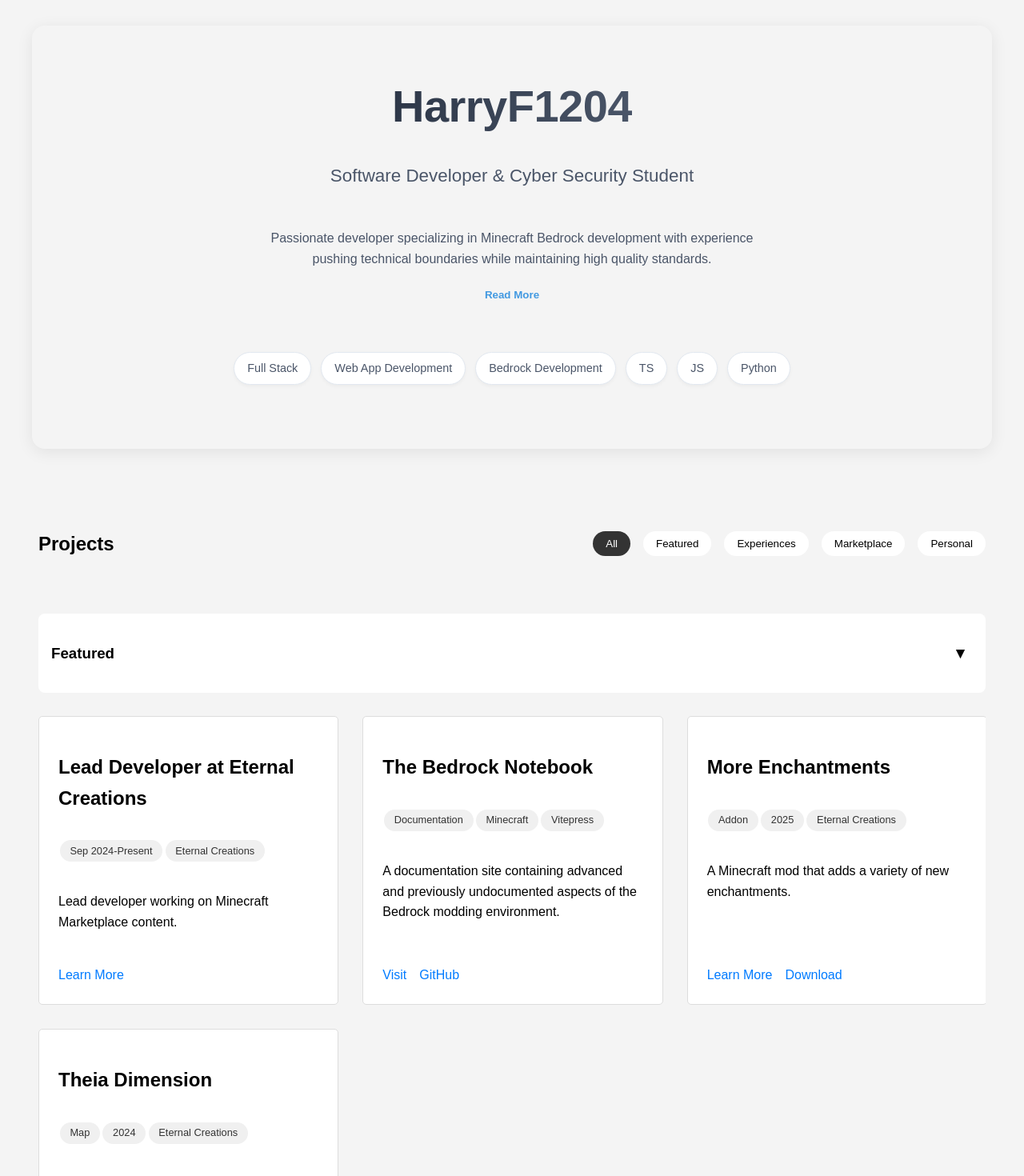
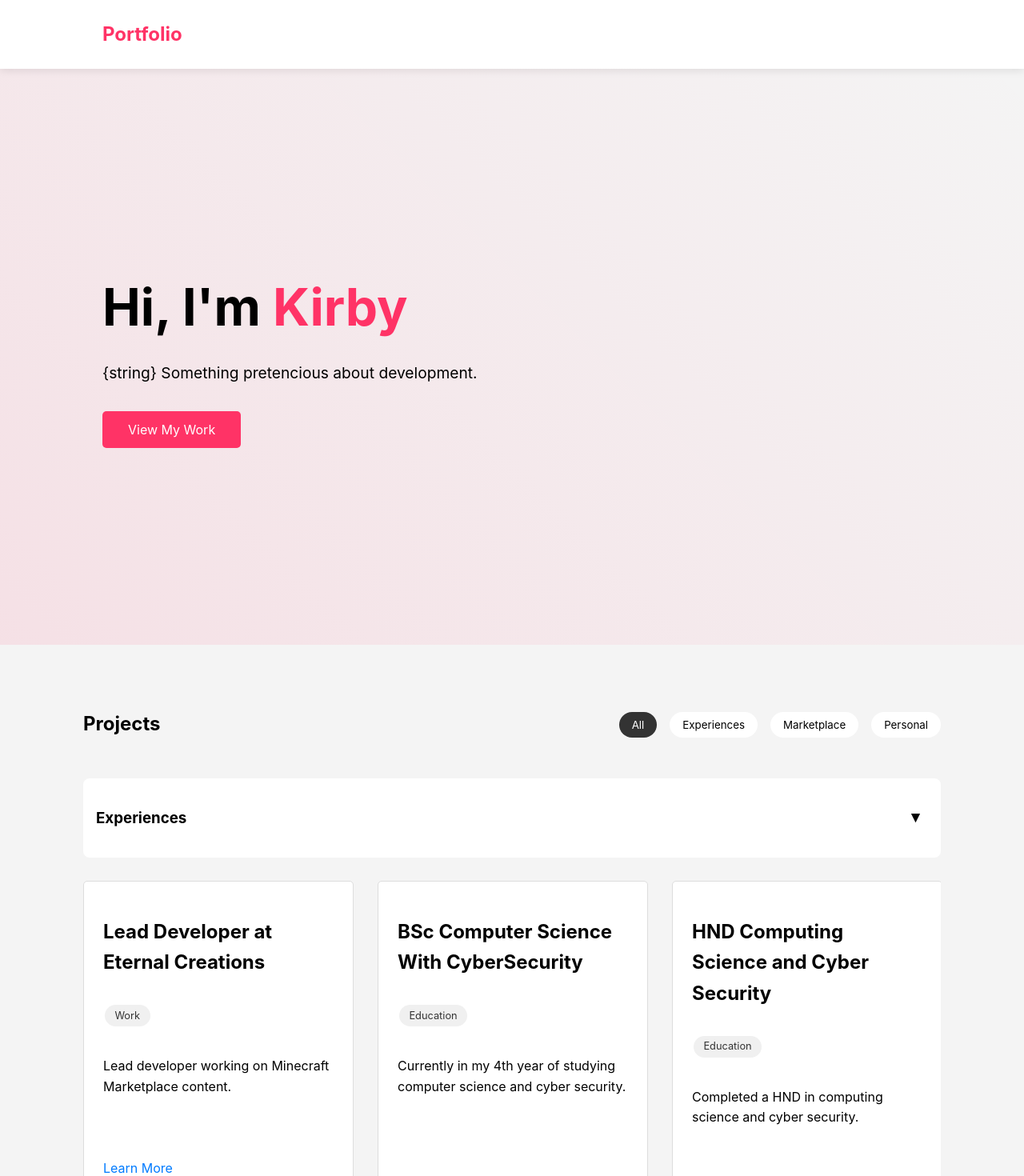
Before and after one commit to HarryF1204/PortfolioSite, a Vue app: page / in a window 1280 px wide. Shown: the top 1470 px of the page at 80% size. Built offline with nearby package versions, Linux system fonts and the light colour scheme.

Commit message:
UI update

```diff
--- a/src/data/projects.js
+++ b/src/data/projects.js
@@ -1,63 +1,8 @@
 export default {
-    featured: [
-        {
-            name: 'Lead Developer at Eternal Creations',
-            tags: ['Sep 2024-Present', 'Eternal Creations'],
-            description: 'Lead developer working on Minecraft Marketplace content.',
-            links: [
-                { label: 'Learn More', path: 'https://eternalcreations.games' }
-            ]
-        },
-        {
-            name: 'The Bedrock Notebook',
-            tags: ['Documentation', 'Minecraft', 'Vitepress'],
-            description: 'A documentation site containing advanced and previously undocumented aspects of the Bedrock modding environment.',
-            links: [
-                {
-                    label: 'Visit',
-                    path: 'https://harryf1204.github.io/Bedrock-Notebook/'
-                },
-                {
-                    label: 'GitHub',
-                    path: 'https://github.com/HarryF1204/Bedrock-Notebook'
-                }
-            ]
-        },
-        {
-            name: 'More Enchantments',
-            tags: ['Addon', '2025', 'Eternal Creations'],
-            description: 'A Minecraft mod that adds a variety of new enchantments.',
-            links: [
-                {
-                    label: 'Learn More',
-                    path: '/PortfolioSite/#/marketplace/more_enchantment_addon'
-                },
-                {
-                    label: 'Download',
-                    path: 'https://www.minecraft.net/en-us/marketplace/pdp?id=dfa41d12-3d83-4e4c-b3f0-dd5e91e85340'
-                }
-            ]
-        },
-        {
-            name: 'Theia Dimension',
-            tags: ['Map', '2024', 'Eternal Creations'],
-            description: 'Adds a new dimension to minecraft with new biomes, mobs, and structures.',
-            links: [
-                {
-                    label: 'Learn More',
-                    path: '/PortfolioSite/#/marketplace/theia_dimension'
-                },
-                {
-                    label: 'Download',
-                    path: 'https://www.minecraft.net/en-us/marketplace/pdp?id=c3ae311a-5209-495d-b019-985aecb952dd'
-                }
-            ]
-        }
-    ],
     experiences: [
         {
             name: 'Lead Developer at Eternal Creations',
-            tags: ['Sep 2024-Present', 'Eternal Creations'],
+            tags: ['Work'],
             description: 'Lead developer working on Minecraft Marketplace content.',
             links: [
                 { label: 'Learn More', path: 'https://eternalcreations.games' }
@@ -65,40 +10,40 @@ export default {
         },
         {
             name: 'BSc Computer Science With CyberSecurity',
-            tags: ['2024-Present'],
-            description: 'Currently in year 3 of studying computer science and cyber security.'
+            tags: ['Education'],
+            description: 'Currently in my 4th year of studying computer science and cyber security.'
         },
         {
             name: 'HND Computing Science and Cyber Security',
-            tags: ['Aug 2023-May 2024'],
+            tags: ['Education'],
             description: 'Completed a HND in computing science and cyber security.'
         },
         {
             name: 'Developer at Rareloot',
-            tags: ['Aug 2023-May 2024', 'Rareloot'],
+            tags: ['Work'],
             description: 'Worked on Minecraft Marketplace content.',
             links: [{ label: 'Learn More', path: 'https://www.rareloot.at' }]
         },
         {
             name: 'Developer at Lore Studios',
-            tags: ['Sep 2022-Jan 2023'],
+            tags: ['Work'],
             description: 'Worked on Minecraft Marketplace content.',
             links: [{ label: 'Learn More', path: 'https://www.pikistudios.com' }]
         },
         {
             name: 'Developer at Radium Studios',
-            tags: ['Nov 2022-Sep 2023', 'Radium Studios'],
+            tags: ['Nov 2022-Sep 2023'],
             description: 'Worked on Minecraft Marketplace content that was never released due to a lack of funding.',
         },
         {
             name: 'Developer at Eternal Creations',
-            tags: ['Nov 2022-Sep 2024', 'Eternal Creations'],
+            tags: ['Work'],
             description: 'Worked on Minecraft Marketplace content until I was prompoted in 2024.',
             links: [{ label: 'Learn More', path: 'https://eternalcreations.games' }]
         },
         {
             name: 'Netacad CCNAv7',
-            tags: ['May 2022-Mar 2023'],
+            tags: ['Education'],
             description: 'Achieved a certification in networking.',
             links: [{ label: 'Learn More', path: 'https://www.netacad.com' }]
         }
--- a/src/page/index.vue
+++ b/src/page/index.vue
@@ -1,49 +1,18 @@
 <template>
+    <nav class="nav">
+        <div class="logo">Portfolio</div>
+        <!-- <button class="btn">Contact</button> -->
+    </nav>
+
+    <section class="hero">
+        <div class="hero-content">
+            <h1>Hi, I'm <span style="color: var(--accent-color)">Kirby</span></h1>
+            <p>{string} Something pretencious about development.</p>
+            <button class="btn" @click="scrollToProjects">View My Work</button>
+        </div>
+    </section>
+
     <main class="content-wrapper">
-        <header class="hero-section">
-            <div class="hero-container">
-                <div class="hero-content">
-                    <h1 class="hero-name">Harry<span>F1204</span></h1>
-                    <p class="hero-subtitle">Software Developer & Cyber Security Student</p>
-
-                    <div class="hero-description">
-                        <p>Passionate developer specializing in Minecraft Bedrock development with experience pushing
-                            technical boundaries while maintaining high quality standards.</p>
-                        <button class="read-more-btn" @click="toggleBio">
-                            {{ showFullBio ? 'Read Less' : 'Read More' }}
-                        </button>
-                    </div>
-
-                    <div v-if="showFullBio" class="hero-bio">
-                        <p>I am a passionate Minecraft Bedrock Developer with four years of experience and am currently
-                            employed as the lead developer at Eternal Creations. Being proficient in every stable aspect
-                            of
-                            bedrock modding, I specialize in pushing the limits of what's possible while maintaining
-                            high
-                            quality standards in my projects.</p>
-
-                        <p>To hone my skills, I have worked with multiple Bedrock Marketplace studios, regularly
-                            assisting
-                            developers on the Bedrock Addons discord with their issues.</p>
-
-                        <p>My notable projects like Theia Dimension and More Enchantments showcase my ability to produce
-                            high-quality, immersive content.</p>
-
-                        <p>My technical innovations include mapping out bedrock material configurations through
-                            black-box
-                            testing and in-depth research which allowed me to produce free to use material documentation
-                            available on my GitHub. This project allowed me to create visual feats like portal-view
-                            rendering
-                            and a custom entity-based skybox.</p>
-                    </div>
-
-                    <div class="skill-tags">
-                        <div class="tag-pill" v-for="skill in skills" :key="skill">{{ skill }}</div>
-                    </div>
-                </div>
-            </div>
-        </header>
-
         <section id="projects">
             <div class="project-controls">
                 <h2>Projects</h2>
@@ -58,7 +27,8 @@
 
             <div class="project-category">
                 <ProjectCategory v-for="category in filteredCategories" :key="category.type" :title="category.title"
-                    :type="category.type" :isExpanded="expandedCategory === category.type" @toggle="toggleCategory" />
+                    :type="category.type" :isExpanded="expandedCategories.includes(category.type)"
+                    @toggle="toggleCategory" />
             </div>
         </section>
     </main>
@@ -66,41 +36,29 @@
 
 <script setup>
 import { ref, computed } from 'vue';
-import Tag from '@components/Tag.vue'
 import ProjectCategory from '@components/ProjectCategory.vue';
-import CollapsibleText from '@components/CollapsibleText.vue';
 
-const showFullBio = ref(false);
-const toggleBio = () => {
-    showFullBio.value = !showFullBio.value;
-};
-
-const skills = [
-    'Full Stack',
-    'Web App Development',
-    'Bedrock Development',
-    'TS',
-    'JS',
-    'Python'
-];
 
 const categories = [
-    { title: 'Featured', type: 'featured' },
     { title: 'Experiences', type: 'experiences' },
     { title: 'Marketplace Projects', type: 'marketplace' },
     { title: 'Personal Projects', type: 'personal' }
 ];
 
 const activeCategory = ref('all');
-const expandedCategory = ref('featured');
+const expandedCategories = ref(categories.map(category => category.type));
 
 const setActiveCategory = (category) => {
     activeCategory.value = category;
-    expandedCategory.value = category === 'all' ? null : category;
+    expandedCategories.value = category === 'all' ? categories.map(category => category.type) : [category];
 };
 
 const toggleCategory = (categoryType) => {
-    expandedCategory.value = expandedCategory.value === categoryType ? null : categoryType;
+    if (expandedCategories.value.includes(categoryType)) {
+        expandedCategories.value = expandedCategories.value.filter(type => type !== categoryType);
+    } else {
+        expandedCategories.value.push(categoryType);
+    }
 };
 
 const filteredCategories = computed(() => {
@@ -109,114 +67,97 @@ const filteredCategories = computed(() => {
     }
     return categories.filter(category => category.type === activeCategory.value);
 });
+
+const scrollToProjects = () => {
+    const projectsSection = document.getElementById('projects');
+    if (projectsSection) {
+        projectsSection.scrollIntoView({ behavior: 'smooth' });
+    }
+};
 </script>
 
+
 <style scoped>
-.hero-section {
-    border-radius: 16px;
-    box-shadow: 0 4px 20px rgba(0, 0, 0, 0.08);
-    padding: 3.5rem 2rem;
-    margin-bottom: 2rem;
-    overflow: hidden;
-    position: relative;
+* {
+    --accent-color: #FF3366;
+    --bg-color: #f8f9fa;
+    --text-color: #2c3e50;
 }
 
-.hero-container {
-    max-width: 900px;
-    margin: 0 auto;
-    text-align: center;
+* {
+    margin: 0;
+    padding: 0;
+    box-sizing: border-box;
+    font-family: 'Inter', sans-serif;
 }
 
-.hero-content {
-    display: flex;
-    flex-direction: column;
-    align-items: center;
-    gap: 1rem;
+body {
+    background-color: var(--bg-color);
+    color: var(--text-color);
+    line-height: 1.6;
 }
 
-.hero-name {
-    font-size: 3.5rem;
-    font-weight: 800;
-    margin: 0;
-    background: linear-gradient(90deg, #2d3748 0%, #4a5568 100%);
-    -webkit-background-clip: text;
-    -webkit-text-fill-color: transparent;
-    letter-spacing: -0.5px;
+.nav {
+    padding: 1.5rem 10%;
+    background: white;
+    box-shadow: 0 2px 10px rgba(0, 0, 0, 0.1);
+    display: flex;
+    justify-content: space-between;
+    align-items: center;
+}
+
+.btn {
+    padding: 0.8rem 2rem;
+    background: var(--accent-color);
+    color: white;
+    border: none;
+    border-radius: 5px;
+    font-size: 1rem;
+    cursor: pointer;
     transition: transform 0.3s ease;
 }
 
-
-
-.hero-name:hover {
-    transform: translateY(-2px);
+.btn:hover {
+    transform: translateY(-3px);
 }
 
-.hero-subtitle {
-    font-size: 1.4rem;
-    color: #4a5568;
-    font-weight: 500;
-    margin: 0.5rem 0 1rem;
+.logo {
+    font-size: 1.5rem;
+    font-weight: 700;
+    color: var(--accent-color);
 }
 
-.hero-description {
-    max-width: 650px;
-    margin: 0 auto 1rem;
-    color: #4a5568;
-    line-height: 1.6;
+.hero {
+    min-height: 90vh;
+    display: flex;
+    align-items: center;
+    padding: 0 10%;
+    background: linear-gradient(45deg, rgba(255, 51, 102, 0.1) 0%, rgba(255, 51, 102, 0) 100%);
 }
 
-.hero-bio {
-    max-width: 700px;
-    margin: 0 auto;
-    text-align: left;
-    color: #4a5568;
-    line-height: 1.7;
-    animation: fadeIn 0.5s ease;
-}
-
-.hero-bio p {
+.hero-content h1 {
+    font-size: 4rem;
     margin-bottom: 1rem;
 }
 
-.read-more-btn {
-    background: transparent;
-    color: #4299e1;
-    border: none;
-    font-weight: 600;
-    cursor: pointer;
-    padding: 0.5rem 1rem;
-    border-radius: 4px;
-    transition: all 0.2s ease;
+.hero-content p {
+    font-size: 1.2rem;
+    margin-bottom: 2rem;
 }
 
-.read-more-btn:hover {
-    background: rgba(66, 153, 225, 0.1);
+.btn {
+    padding: 0.8rem 2rem;
+    background: var(--accent-color);
+    color: white;
+    border: none;
+    border-radius: 5px;
+    font-size: 1rem;
+    cursor: pointer;
+    transition: transform 0.3s ease;
 }
 
-.skill-tags {
-    display: flex;
-    flex-wrap: wrap;
-    gap: 0.75rem;
-    justify-content: center;
-    margin: 1.5rem 0;
-}
-
-.tag-pill {
-    background: white;
-    color: #4a5568;
-    padding: 0.5rem 1rem;
-    border-radius: 50px;
-    font-size: 0.9rem;
-    font-weight: 500;
-    border: 1px solid #e2e8f0;
-    box-shadow: 0 2px 4px rgba(0, 0, 0, 0.04);
-    transition: all 0.2s ease;
-}
-
-.tag-pill:hover {
-    transform: translateY(-2px);
-    box-shadow: 0 4px 8px rgba(0, 0, 0, 0.08);
-    background: #f8fafc;
+.btn:hover {
+    transform: translateY(-3px);
 }
 
 @keyframes fadeIn {
@@ -230,7 +171,7 @@ const filteredCategories = computed(() => {
 }
 
 .content-wrapper {
-    max-width: 1200px;
+    max-width: 90%;
     margin: 2rem auto;
     padding: 0 2rem;
     background-color: #f4f4f4;
--- a/src/style.css
+++ b/src/style.css
@@ -7,6 +7,12 @@
     box-sizing: border-box;
 }
 
+html,
+body {
+    padding: 0;
+    margin: 0;
+}
+
 
 .no-select {
     -webkit-user-select: none;
```
Also changed, not shown: 1 other file (tests, documents, lock files or other folders).
